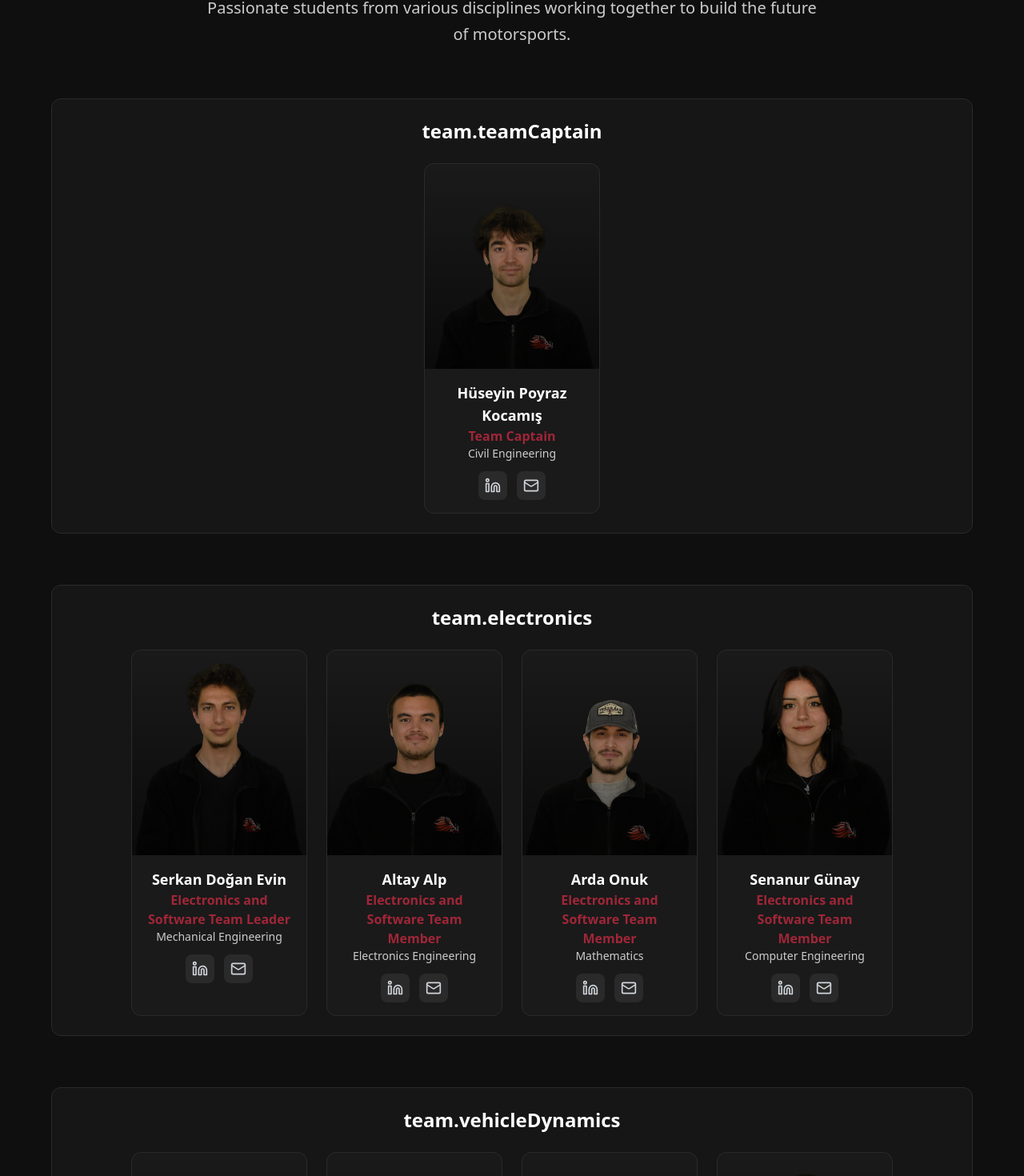
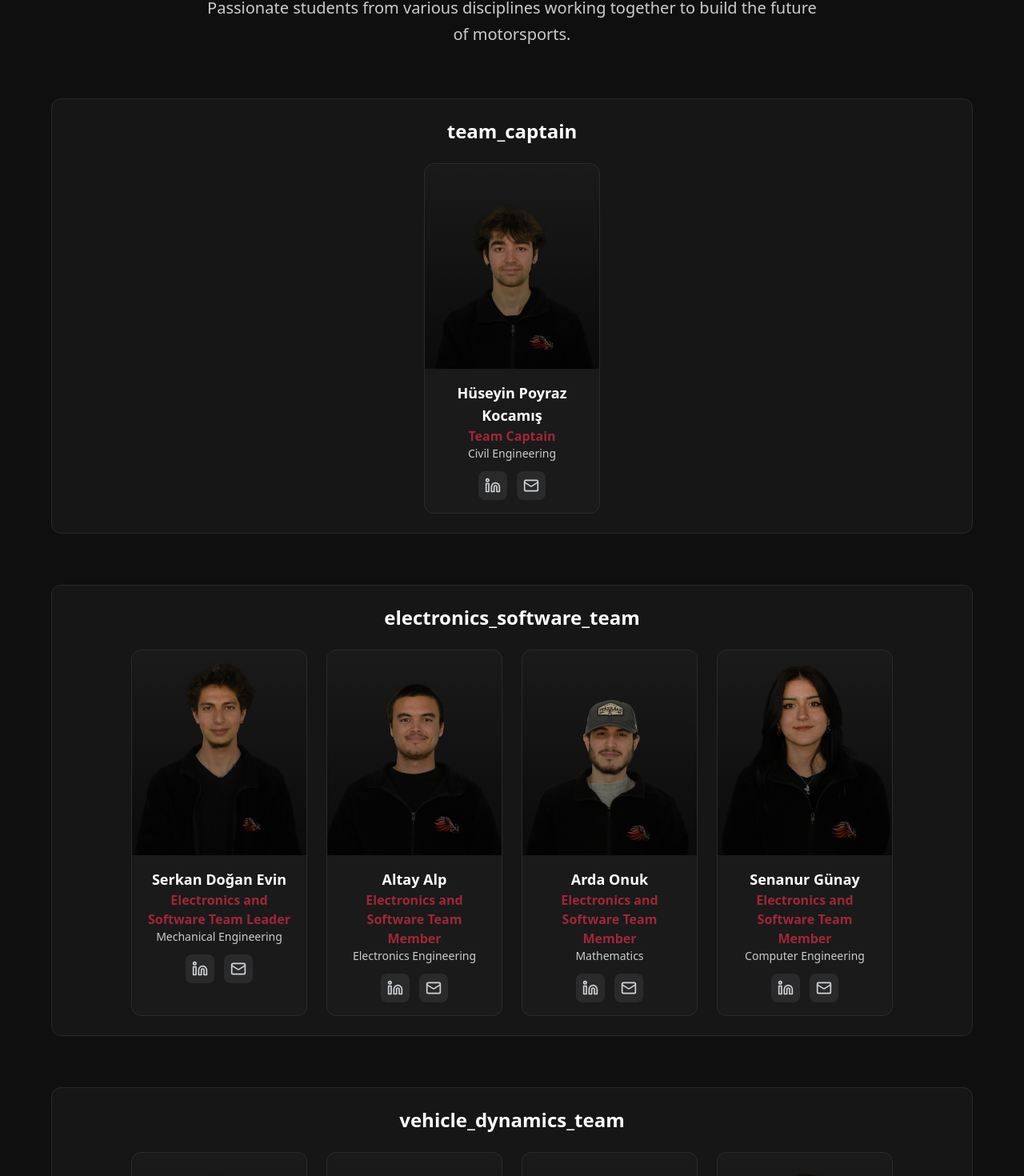
Before and after one commit to SerkanEvin/iztechweb2, a React (Vite) app: page / in a window 1280 px wide. Shown: the part 2729-4199 px from the top of the page at 80% size. Built offline with nearby package versions, Linux system fonts and the light colour scheme.

Commit message:
Update Team.tsx

```diff
--- a/src/components/Team.tsx
+++ b/src/components/Team.tsx
@@ -357,36 +357,24 @@ const Team = () => {
     }
 
   ];
-
-  // roleKey → kategori eşlemesi
-  const roleToCategoryMap: Record<string, string> = {
-    team_captain: t('team.teamCaptain'),
-    electronics_software_team_leader: t('team.electronics'),
-    electronics_software_team_member: t('team.electronics'),
-    vehicle_dynamics_team_leader: t('team.vehicleDynamics'),
-    vehicle_dynamics_team_member: t('team.vehicleDynamics'),
-    chassis_ergonomics_team_leader: t('team.chassis'),
-    chassis_ergonomics_team_member: t('team.chassis'),
-    powertrain_team_leader: t('team.powertrain'),
-    powertrain_team_member: t('team.powertrain'),
-    aerodynamics_team_leader: t('team.aerodynamics'),
-    aerodynamics_team_member: t('team.aerodynamics'),
-    organization_team_leader: t('team.organization'),
-    organization_team_member: t('team.organization'),
-    business_team_leader: t('team.businessDev'),
-    business_team_member: t('team.businessDev'),
-  };
-
   const categorizeTeamMembers = (members: TeamMember[]) => {
-    const categories: Record<string, TeamMember[]> = {};
+    interface CategoriesType {
+      [key: string]: TeamMember[];
+    }
+    const categories: CategoriesType = {};
 
     members.forEach(member => {
-      const category = roleToCategoryMap[member.roleKey] || t('team.others', 'Others');
+      // roleKey’den kategori çıkar
+      const baseKey = member.roleKey
+          .replace(/_team_leader$/i, '_team')
+          .replace(/_team_member$/i, '_team');
 
-      if (!categories[category]) {
-        categories[category] = [];
+      const translatedCategory = t(`team.${baseKey}`, { defaultValue: baseKey });
+
+      if (!categories[translatedCategory]) {
+        categories[translatedCategory] = [];
       }
-      categories[category].push(member);
+      categories[translatedCategory].push(member);
     });
 
     return categories;
@@ -416,6 +404,7 @@ const Team = () => {
                   <h3 className="text-2xl font-semibold text-white mb-6 text-center">
                     {category}
                   </h3>
+
                   <div className="flex flex-wrap justify-center gap-6">
                     {members.map((member, index) => (
                         <div
@@ -436,15 +425,9 @@ const Team = () => {
                           </div>
 
                           <div className="p-4 text-center">
-                            <h3 className="text-lg font-bold text-white">
-                              {member.name}
-                            </h3>
-                            <p className="text-[#a02638] font-semibold">
-                              {member.role}
-                            </p>
-                            <p className="text-[#cccccc] text-sm">
-                              {member.department}
-                            </p>
+                            <h3 className="text-lg font-bold text-white">{member.name}</h3>
+                            <p className="text-[#a02638] font-semibold">{member.role}</p>
+                            <p className="text-[#cccccc] text-sm">{member.department}</p>
                             <div className="flex justify-center gap-3 mt-3">
                               <a
                                   href={member.social.linkedin}
```
